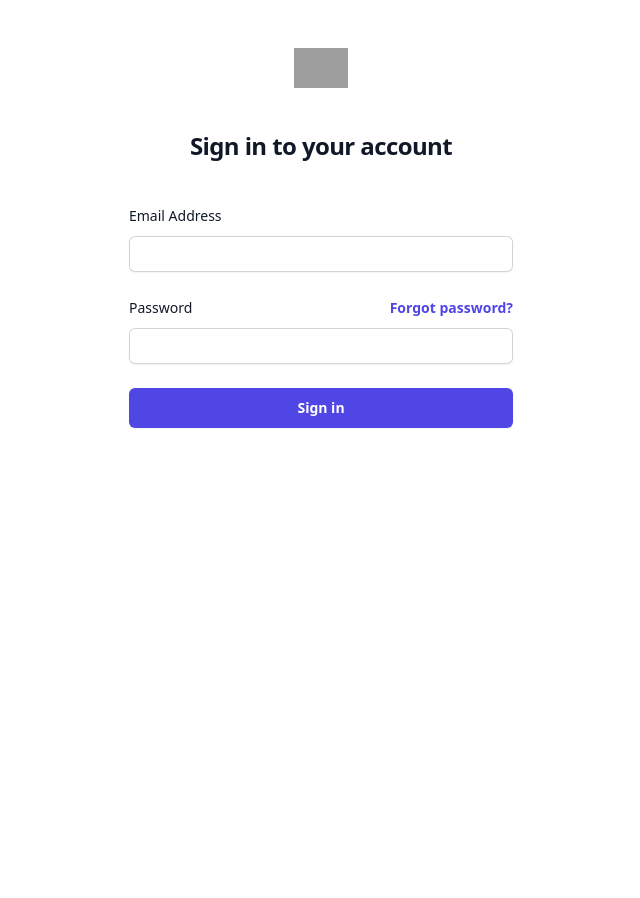
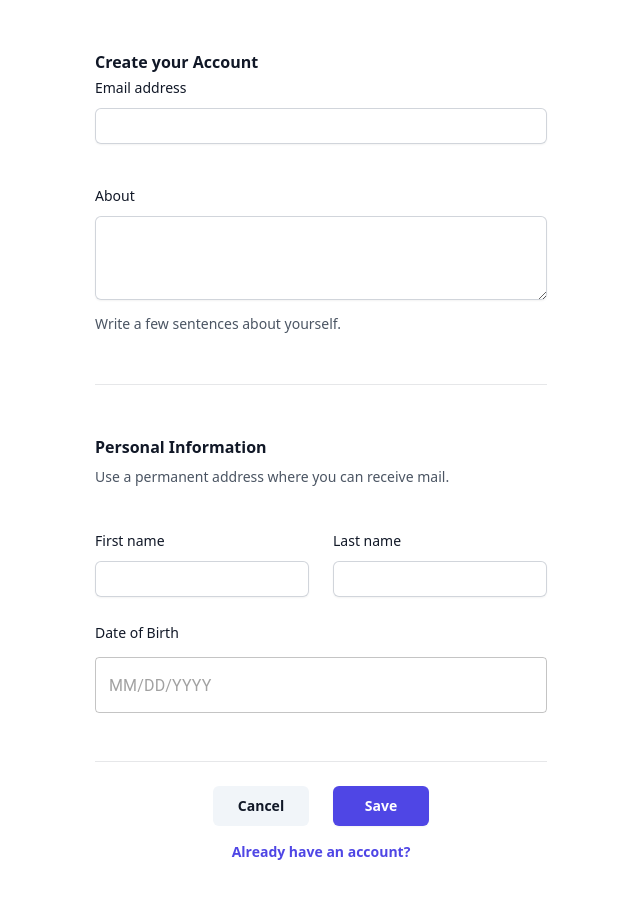
Before and after one commit to Agent-Ebimene/connectti-frontend, a React (Vite) app: page / in a window 1280 px wide. Shown: the top 898 px of the page, without its empty margins (319-959 px from the left). Before the commit the page ends 800 px from the top, so only its background shows below. Built offline with nearby package versions, Linux system fonts and the light colour scheme; grey boxes are pictures that could not be loaded.

Commit message:
set up linter and prettier

```diff
--- a/src/App.tsx
+++ b/src/App.tsx
@@ -1,29 +1,23 @@
 import { BrowserRouter, Routes, Route } from 'react-router-dom';
 import { LocalizationProvider } from '@mui/x-date-pickers';
-import { AdapterDayjs } from '@mui/x-date-pickers/AdapterDayjs'
+import { AdapterDayjs } from '@mui/x-date-pickers/AdapterDayjs';
 
-import SignIn from './pages/SignIn'
+import SignIn from './pages/SignIn';
 import SignUp from './pages/SignUp';
 
 function App() {
-
-
   return (
     <>
       <BrowserRouter>
         <LocalizationProvider dateAdapter={AdapterDayjs}>
-
           <Routes>
-            <Route path="/" element={<SignIn />}></Route>
-            <Route path="register" element={<SignUp />}></Route>
-
+            <Route path="/" element={<SignUp />}></Route>
+            <Route path="/login" element={<SignIn />}></Route>
           </Routes>
         </LocalizationProvider>
       </BrowserRouter>
-
-
     </>
-  )
+  );
 }
 
-export default App
+export default App;
--- a/src/pages/SignIn.tsx
+++ b/src/pages/SignIn.tsx
@@ -56,6 +56,7 @@ const SignIn = () => {
                                 required
                             />
                         </div>
+
                     </div>
 
                     <div>
@@ -66,6 +67,11 @@ const SignIn = () => {
                             Sign in
                         </Button>
                     </div>
+                    <div className="text-sm">
+                        <Link to="/" className="font-semibold text-indigo-600 hover:text-indigo-500">
+                            Don't have an account yet?
+                        </Link>
+                    </div>
                 </form>
             </div>
         </div>
--- a/src/pages/SignUp.tsx
+++ b/src/pages/SignUp.tsx
@@ -1,3 +1,5 @@
+import { Link } from 'react-router-dom'
+
 import CustomDatePicker from '@/components/CustomDatePicker'
 import { Button } from '@/components/ui/button'
 import { Input } from '@/components/ui/input'
@@ -6,13 +8,28 @@ import { Textarea } from '@/components/ui/textarea'
 
 function SignUp() {
     return (
-        <form className='flex min-h-full  flex-1 flex-col justify-center items-center px-6 py-12 lg:px-8'>
+        <form className='flex min-h-full  flex-1 flex-col  items-center px-6 py-12 lg:px-8'>
             <div className="space-y-12 ">
                 <div className="border-b border-gray-900/10 pb-12">
-                    <h2 className="text-base font-semibold leading-7 text-gray-900">Profile</h2>
-                    <p className="mt-1 text-sm leading-6 text-gray-600">
+                    <h2 className="text-base font-semibold leading-7 text-gray-900">Create your Account</h2>
+                    {/* <p className="mt-1 text-sm leading-6 text-gray-600">
                         This information will be displayed publicly so be careful what you share.
-                    </p>
+                    </p> */}
+                    <div className="sm:col-span-4 w-full">
+                        <label htmlFor="email" className="block text-sm font-medium leading-6 text-gray-900">
+                            Email address
+                        </label>
+                        <div className="mt-2">
+                            <Input
+                                id="email"
+                                name="email"
+                                type="email"
+                                autoComplete="email"
+                                className='w-full'
+
+                            />
+                        </div>
+                    </div>
                     <div className="mt-10 grid grid-cols-1 gap-x-6 gap-y-8 sm:grid-cols-6">
                         <div className="col-span-full">
                             <label htmlFor="about" className="block text-sm font-medium leading-6 text-gray-900">
@@ -63,21 +80,7 @@ function SignUp() {
                             </div>
                         </div>
 
-                        <div className="sm:col-span-4 w-full">
-                            <label htmlFor="email" className="block text-sm font-medium leading-6 text-gray-900">
-                                Email address
-                            </label>
-                            <div className="mt-2">
-                                <Input
-                                    id="email"
-                                    name="email"
-                                    type="email"
-                                    autoComplete="email"
-                                    className='w-full'
 
-                                />
-                            </div>
-                        </div>
                     </div>
                     <div className="sm:col-span-4 mt-6 ">
                         <label htmlFor="email" className="block text-sm font-medium leading-6 text-gray-900">
@@ -102,6 +105,11 @@ function SignUp() {
                     Save
                 </Button>
             </div>
+            <div className="text-sm mt-4">
+                <Link to="/login" className="font-semibold text-indigo-600 hover:text-indigo-500">
+                    Already have an account?
+                </Link>
+            </div>
         </form >
     )
 }
```
Also changed, not shown: eslint.config.js (added, +12 -0 lines), package.json (+10 -1 lines), src/App.css (deleted, +0 -45 lines), src/main.tsx (+6 -6 lines), tsconfig.json (+4 -13 lines), .eslintrc.cjs, .prettierrc.json (added), components.json, src/index.css (indentation only), 2 other files (tests, documents, lock files or other folders).
